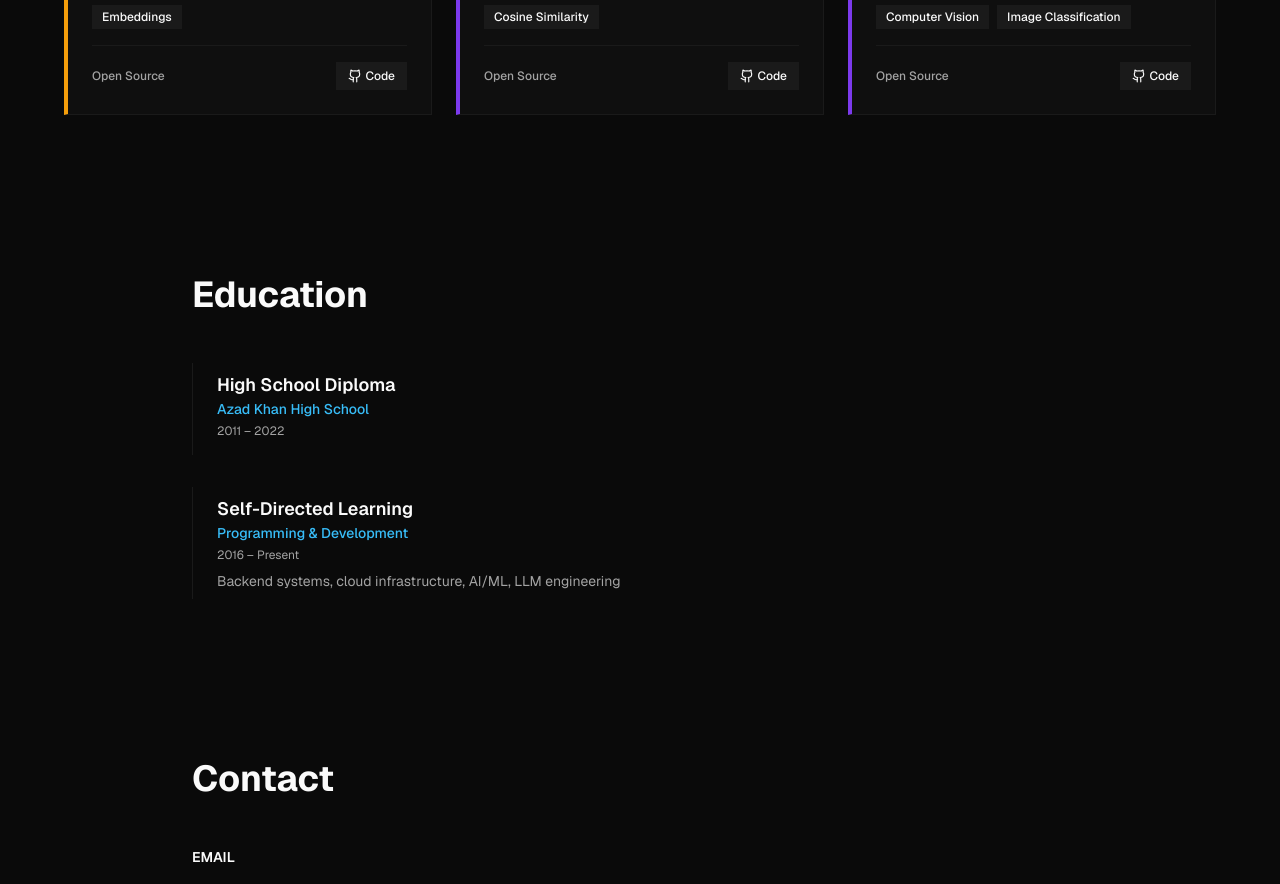
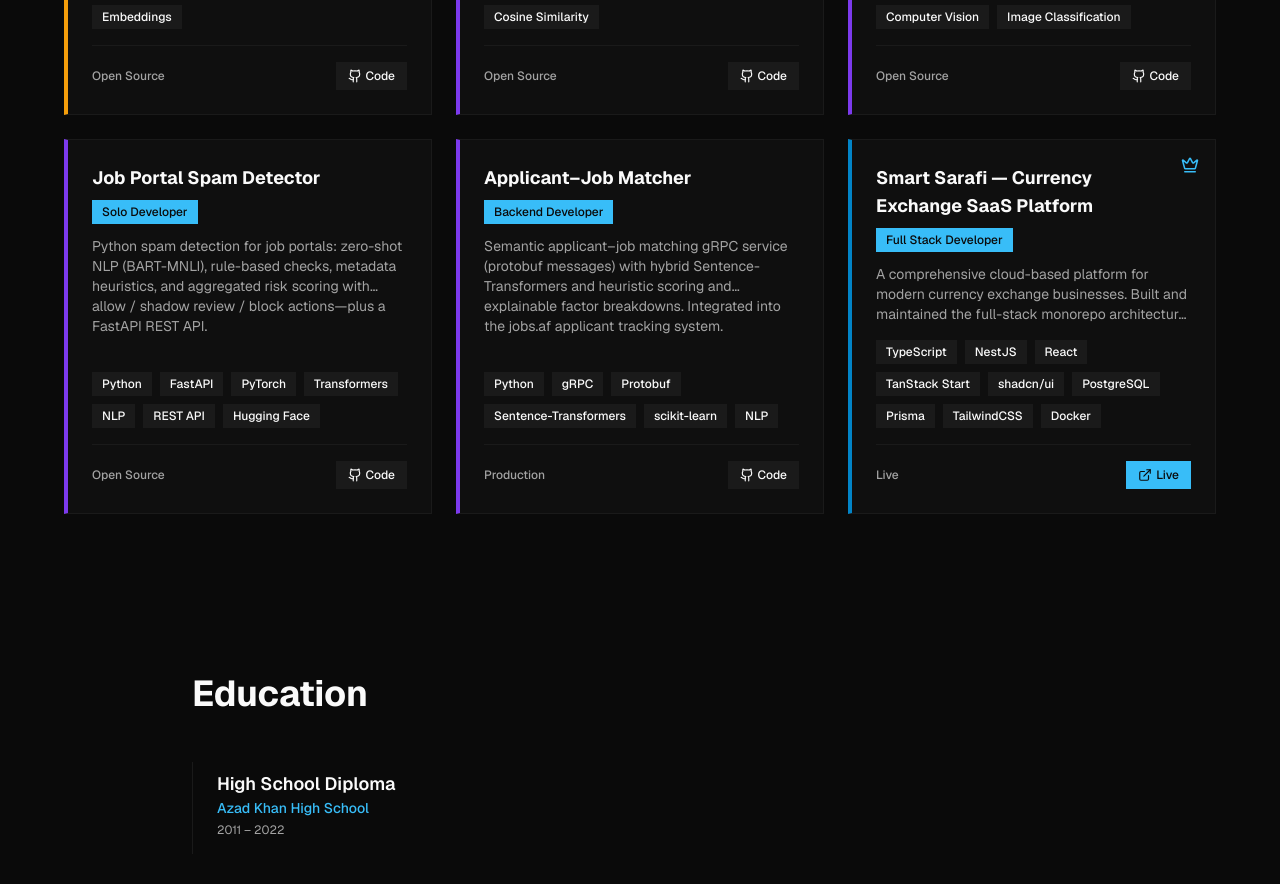
Before and after one commit to starkbaknet/baktash, a Next.js app: page / in a window 1280 px wide. Shown: the part 3920-4804 px from the top of the page. Built offline with nearby package versions, Linux system fonts and the light colour scheme.

Commit message:
added more projects as project showcase

```diff
--- a/components/portfolio/projects.tsx
+++ b/components/portfolio/projects.tsx
@@ -70,6 +70,51 @@ const projects = [
     tags: ['Python', 'TensorFlow', 'PyTorch', 'OpenCV', 'Computer Vision', 'Image Classification'],
     github: 'https://github.com/starkbaknet/ai-image-dectector',
     live: '',
+  },
+  {
+    title: 'Job Portal Spam Detector',
+    category: 'AI & ML',
+    role: 'Solo Developer',
+    status: 'Open Source',
+    featured: false,
+    description:
+      'Python spam detection for job portals: zero-shot NLP (BART-MNLI), rule-based checks, metadata heuristics, and aggregated risk scoring with allow / shadow review / block actions—plus a FastAPI REST API.',
+    tags: ['Python', 'FastAPI', 'PyTorch', 'Transformers', 'NLP', 'REST API', 'Hugging Face'],
+    github: 'https://github.com/starkbaknet/spam-detector',
+    live: '',
+  },
+  {
+    title: 'Applicant–Job Matcher',
+    category: 'AI & ML',
+    role: 'Backend Developer',
+    status: 'Production',
+    featured: false,
+    description:
+      'Semantic applicant–job matching gRPC service (protobuf messages) with hybrid Sentence-Transformers and heuristic scoring and explainable factor breakdowns. Integrated into the jobs.af applicant tracking system.',
+    tags: ['Python', 'gRPC', 'Protobuf', 'Sentence-Transformers', 'scikit-learn', 'NLP'],
+    github: 'https://github.com/starkbaknet/applicant-job-matcher',
+    live: '',
+  },
+  {
+    title: "Smart Sarafi — Currency Exchange SaaS Platform",
+    category: "Professional",
+    role: "Full Stack Developer",
+    status: "Live",
+    featured: true,
+    description: "A comprehensive cloud-based platform for modern currency exchange businesses. Built and maintained the full-stack monorepo architecture including a NestJS backend, admin portals, and a multi-lingual React front-end.",
+    tags: [
+      "TypeScript",
+      "NestJS",
+      "React",
+      "TanStack Start",
+      "shadcn/ui",
+      "PostgreSQL",
+      "Prisma",
+      "TailwindCSS",
+      "Docker"
+    ],
+    github: "",
+    live: "https://smart-sarafi.skypen.net"
   },
 ]
 
```
